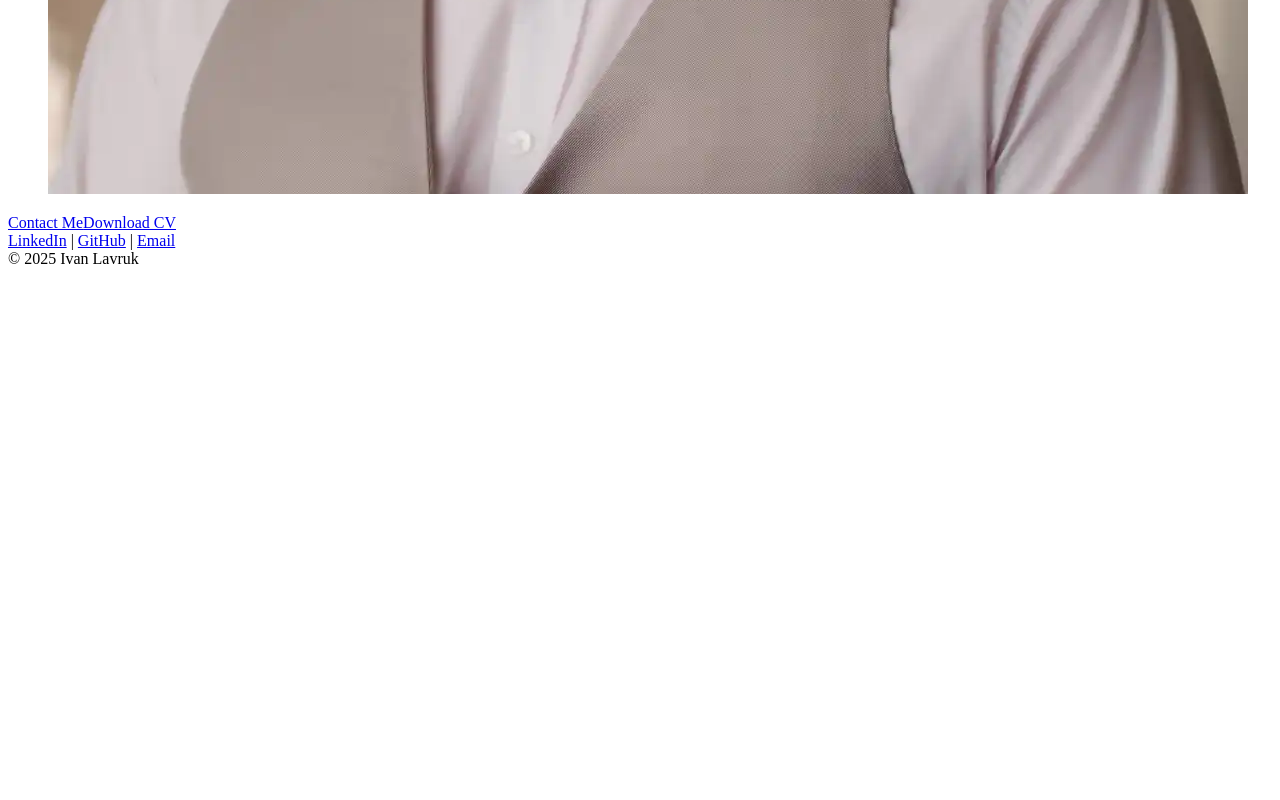
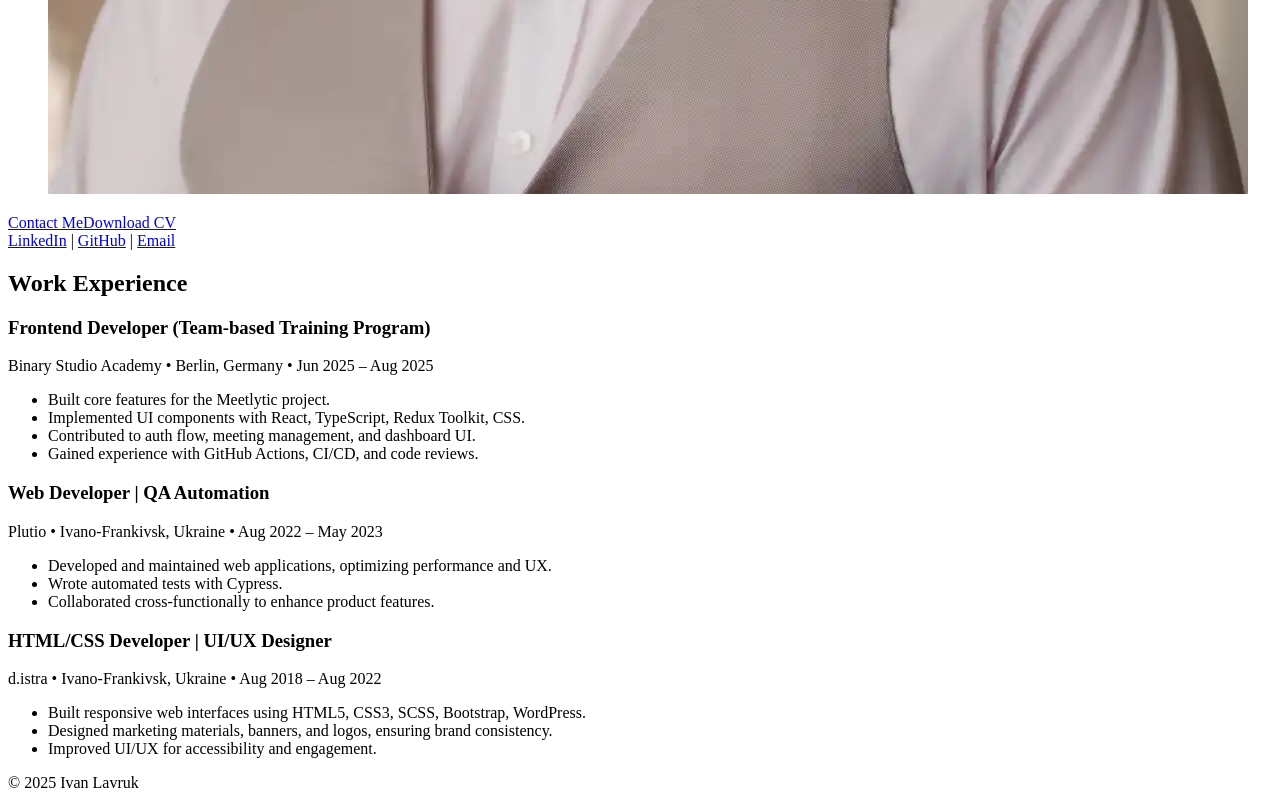
Before and after one commit to iLavruk/Portfolio, a React (Vite) app: page / in a window 1280 px wide. Shown: the part 1395-2195 px from the top of the page. Before the commit the page ends 1671 px from the top, so only its background shows below. Built offline with nearby package versions, Linux system fonts and the light colour scheme.

Commit message:
added experience

```diff
--- a/src/App.tsx
+++ b/src/App.tsx
@@ -2,6 +2,7 @@ import resume from '@data/resumeData.json'
 import type { ResumeData } from '@types'
 import Header from '@components/header/Header'
 import Hero from '@components/hero/Hero'
+import Experience from '@components/experience/Experience'
 import Footer from '@components/footer/Footer'
 
 const data = resume as unknown as ResumeData
@@ -20,6 +21,8 @@ export default function App() {
         cvUrl={data.cvUrl}
       />
 
+      <Experience items={data.experience} />
+
       <Footer name={data.name} />
     </>
   )
--- /dev/null
+++ b/src/components/experience/Experience.tsx
@@ -0,0 +1,29 @@
+import type { ExperienceItem } from '@types'
+import { SectionId } from '@lib/constants/sections.constant'
+
+type ExperienceProps = {
+  items: ExperienceItem[]
+}
+
+export default function Experience({ items }: ExperienceProps) {
+  return (
+    <section id={SectionId.workExperience}>
+      <h2>Work Experience</h2>
+      {items.map((exp) => (
+        <article key={`${exp.company}-${exp.period}`}>
+          <h3>{exp.role}</h3>
+          <div>
+            {exp.company} • {exp.location} • {exp.period}
+          </div>
+          {exp.bullets?.length ? (
+            <ul>
+              {exp.bullets.map((b, i) => (
+                <li key={i}>{b}</li>
+              ))}
+            </ul>
+          ) : null}
+        </article>
+      ))}
+    </section>
+  )
+}
--- a/src/data/resumeData.json
+++ b/src/data/resumeData.json
@@ -17,7 +17,8 @@
       "HTML5",
       "CSS3",
       "SCSS",
-      "Bootstrap"
+      "Bootstrap",
+      "WordPress"
     ],
     "testing": [
       "Cypress (Automation)"
@@ -59,6 +60,17 @@
         "Wrote automated tests with Cypress.",
         "Collaborated cross-functionally to enhance product features."
       ]
+    },
+    {
+      "role": "HTML/CSS Developer | UI/UX Designer",
+      "company": "d.istra",
+      "location": "Ivano-Frankivsk, Ukraine",
+      "period": "Aug 2018 – Aug 2022",
+      "bullets": [
+        "Built responsive web interfaces using HTML5, CSS3, SCSS, Bootstrap, WordPress.",
+        "Designed marketing materials, banners, and logos, ensuring brand consistency.",
+        "Improved UI/UX for accessibility and engagement."
+      ]
     }
   ],
   "education": [
@@ -74,9 +86,18 @@
     }
   ],
   "languages": [
-    { "name": "Ukrainian", "level": "Native" },
-    { "name": "English", "level": "B2" },
-    { "name": "German", "level": "B1" }
+    {
+      "name": "Ukrainian",
+      "level": "Native"
+    },
+    {
+      "name": "English",
+      "level": "B2"
+    },
+    {
+      "name": "German",
+      "level": "B1"
+    }
   ],
   "interests": [
     "Travel",
--- a/src/lib/constants/navigation.constant.ts
+++ b/src/lib/constants/navigation.constant.ts
@@ -2,7 +2,7 @@ import type { NavItem } from '@types'
 import { SectionId } from './sections.constant'
 
 export const NAV_ITEMS: NavItem[] = [
-  { id: SectionId.scroll, label: 'Scroll' },
+  { id: SectionId.scroll, label: 'Home' },
   { id: SectionId.about, label: 'About Me' },
   { id: SectionId.workExperience, label: 'Work Experience' },
   { id: SectionId.skills, label: 'Skills' },
```
